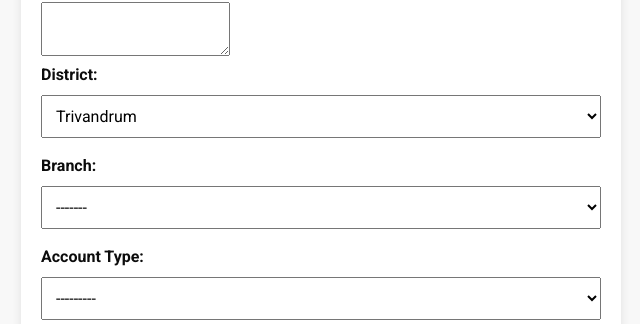
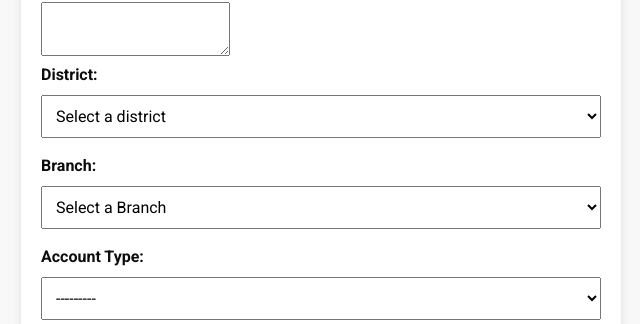
Before and after one commit to manuramaiah/banking, a Django app: template bankingproject/templates/form.html in a window 1280 px wide. Shown: the part 753-1077 px from the top of the page, without its empty margins (319-959 px from the left). Run offline with Django 5.2, Linux system fonts and the light colour scheme; the template is opened without the code that fills it, so the values that code supplies are empty; some libraries are stand-ins or nearby versions.

Commit message:
Update form.html

```diff
--- a/bankingproject/templates/form.html
+++ b/bankingproject/templates/form.html
@@ -164,9 +164,10 @@
     <label for="address">Address:</label>
     <textarea id="address" name="address" required></textarea>
 
-    <label for="district">District:</label>
-    <select id="district" name="district" required>
-       <option value="trivandrum">Trivandrum</option>
+   <label for="district">District:</label>
+    <select id="district" name="district" onchange="populateBranches(this.value, 'branch')">
+            <option value="">Select a district</option>
+            <option value="trivandrum">Trivandrum</option>
             <option value="kollam">Kollam</option>
             <option value="pathanamthitta">Pathanamthitta</option>
             <option value="alappuzha">Alappuzha</option>
@@ -180,35 +181,12 @@
             <option value="wayanad">Wayanad</option>
             <option value="kannur">Kannur</option>
             <option value="kasaragod">Kasaragod</option>
-
-      <!-- Add more districts as needed -->
     </select>
 
     <label for="branch">Branch:</label>
-    <select id="branch" name="branch" required>
-            <option value="null">-------</option>
-            <option value="attingal">Attingal</option>
-            <option value="neyyaattinkara">Neyyaattinkara</option>
-            <option value="varkala">Varkala</option>
-            <option value="kilimanoor">Kilimanoor</option>
-            <option value="kattakkada">Kattakkada</option>
-            <option value="karunagappally">Karunagappally</option>
-            <option value="kadakkal">Kadakkal</option>
-            <option value="kottiyim">Kottiyim</option>
-            <option value="kundara">Kundara</option>
-            <option value="kollam town">Kollam Town</option>
-            <option value="pathanamthitta town">Pathanamthitta Town</option>
-            <option value="Ranni">Ranni</option>
-            <option value="Thiruvalla">Thiruvalla</option>
-            <option value="Adoor">Adoor</option>
-            <option value="Omalloor">Omalloor</option>
-            <option value="Aroor">Aroor</option>
-            <option value="Cherthala">Cherthala</option>
-            <option value="Haripad">Haripad</option>
-            <option value=" Kayamkulam"> Kayamkulam</option>
-            <option value="Mannar">Mannar</option>
-            <option value="Pala">Pala</option>
-            <option value="Kanjirapally">Kanjirapally</option>
+    <select id="branch" name="branch">
+        <option value="">Select a Branch</option>
+    </select>
 
       <!-- Add more branches as needed -->
 
@@ -243,7 +221,33 @@
 
   <button class="signout-btn"><a href="/" style="color:#fff">Back to Home</a></button>
 </div>
+<script>
+    function populateBranches(selectedDistrict, branchDropdownId) {
+      var branchDropdown = document.getElementById(branchDropdownId);
+      branchDropdown.innerHTML = "<option value=''>Select a branch</option>";
 
+      if (selectedDistrict === "trivandrum") {
+        var trivandrumBranches = ['Trivandrum Branch 1', 'Trivandrum Branch 2', 'Trivandrum Branch 3'];
+        populateOptions(branchDropdown, trivandrumBranches);
+      } else if (selectedDistrict === "kollam") {
+        var kollamBranches = ['Kollam Branch 1', 'Kollam Branch 2', 'Kollam Branch 3'];
+        populateOptions(branchDropdown, kollamBranches);
+      } else if (selectedDistrict === "pathanamthitta") {
+        var pathanamthittaBranches = ['Pathanamthitta Branch 1', 'Pathanamthitta Branch 2', 'Pathanamthitta Branch 3'];
+        populateOptions(branchDropdown, pathanamthittaBranches);
+      }
+      // Add more districts and their branches as needed
+    }
+
+    function populateOptions(selectElement, optionsArray) {
+      for (var i = 0; i < optionsArray.length; i++) {
+        var option = document.createElement("option");
+        option.value = optionsArray[i];
+        option.text = optionsArray[i];
+        selectElement.add(option);
+      }
+    }
+</script>
 
 </body>
 </html>
```
